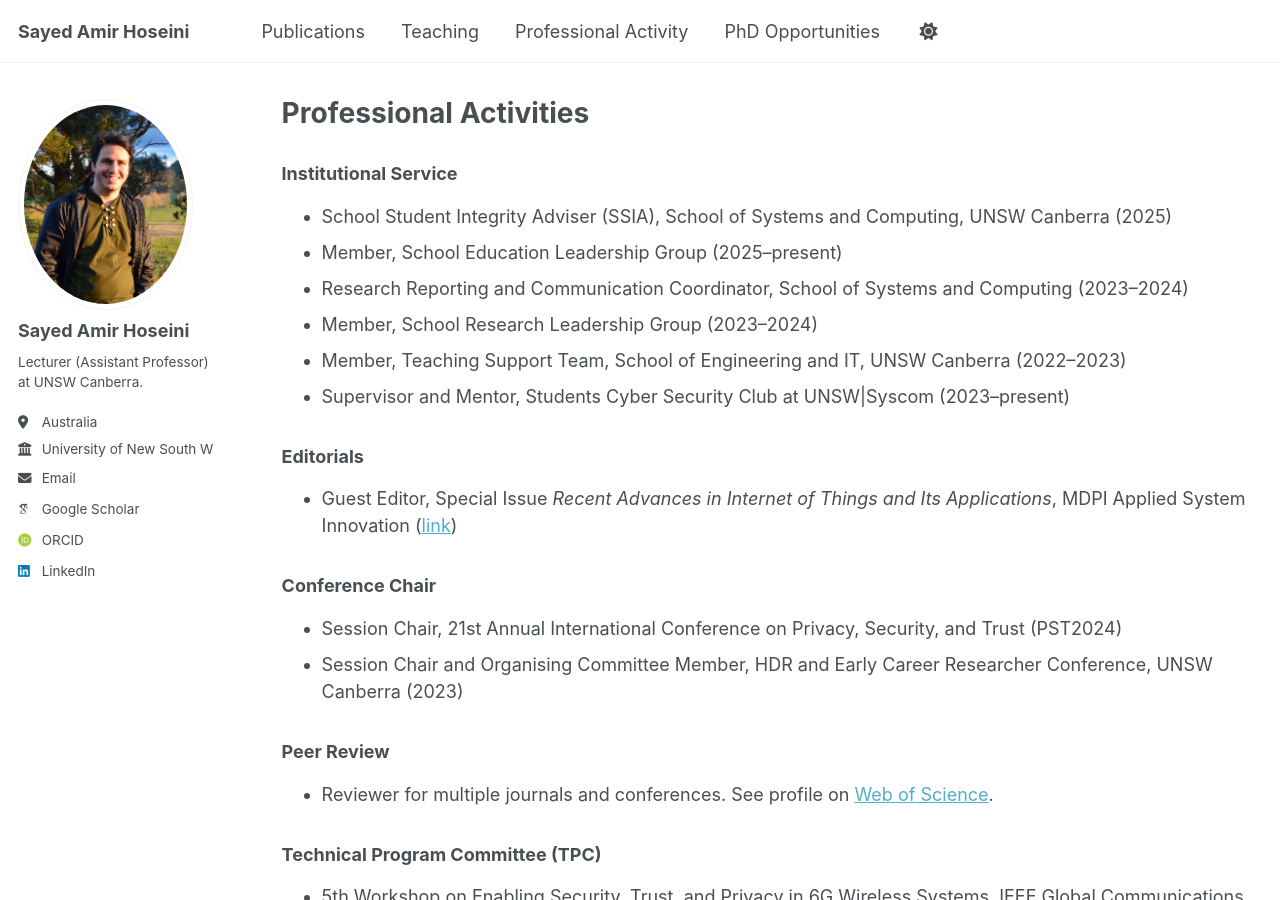
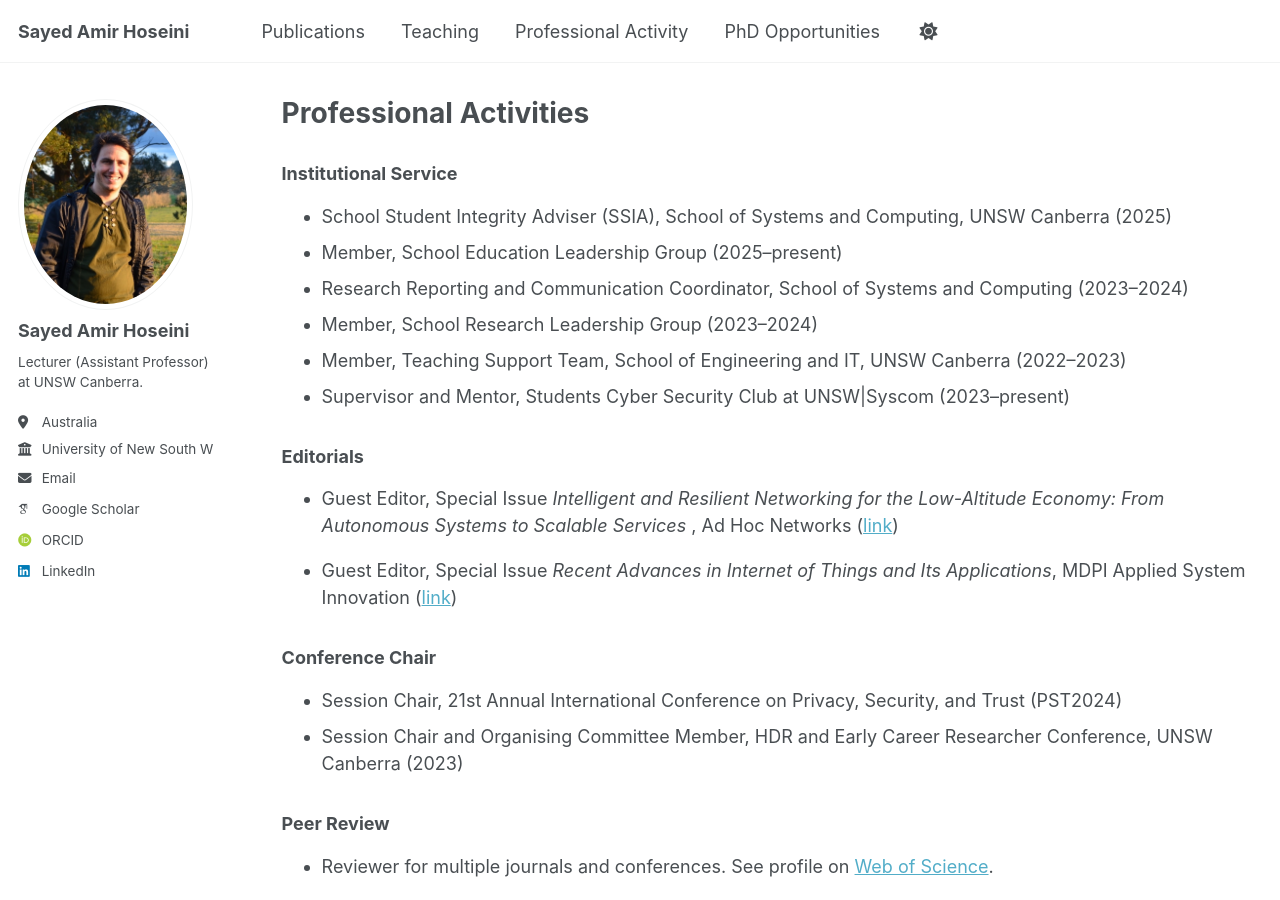
Before and after one commit to sayed-amir/sayed-amir.github.io, a Jekyll site: the page built from _pages/prof-activity.md, in a window 1280 px wide and 900 px high. Built offline with Jekyll 4.4.1, drawn with Linux system fonts in a browser that asks for light colours; some web fonts are replaced; a script that is not in the unit is left out.

Commit message:
new editorial

```diff
--- a/_pages/prof-activity.md
+++ b/_pages/prof-activity.md
@@ -21,6 +21,10 @@ toc: true
 
   <h3>Editorials</h3>
   <ul>
+      <li>Guest Editor, Special Issue <em>Intelligent and Resilient Networking for the Low-Altitude Economy: From Autonomous Systems to Scalable Services </em>, Ad Hoc Networks (<a 	href="https://www.sciencedirect.com/special-issue/329299/intelligent-and-resilient-networking-for-the-low-altitude-economy-from-autonomous-systems-to-scalable-services" 	target="_blank">link</a>)</li>
+	  </ul>
+
+  <ul>
     <li>Guest Editor, Special Issue <em>Recent Advances in Internet of Things and Its Applications</em>, MDPI Applied System Innovation (<a href="https://www.mdpi.com/journal/asi/special_issues/222N4NY740" target="_blank">link</a>)</li>
   </ul>
 
```
